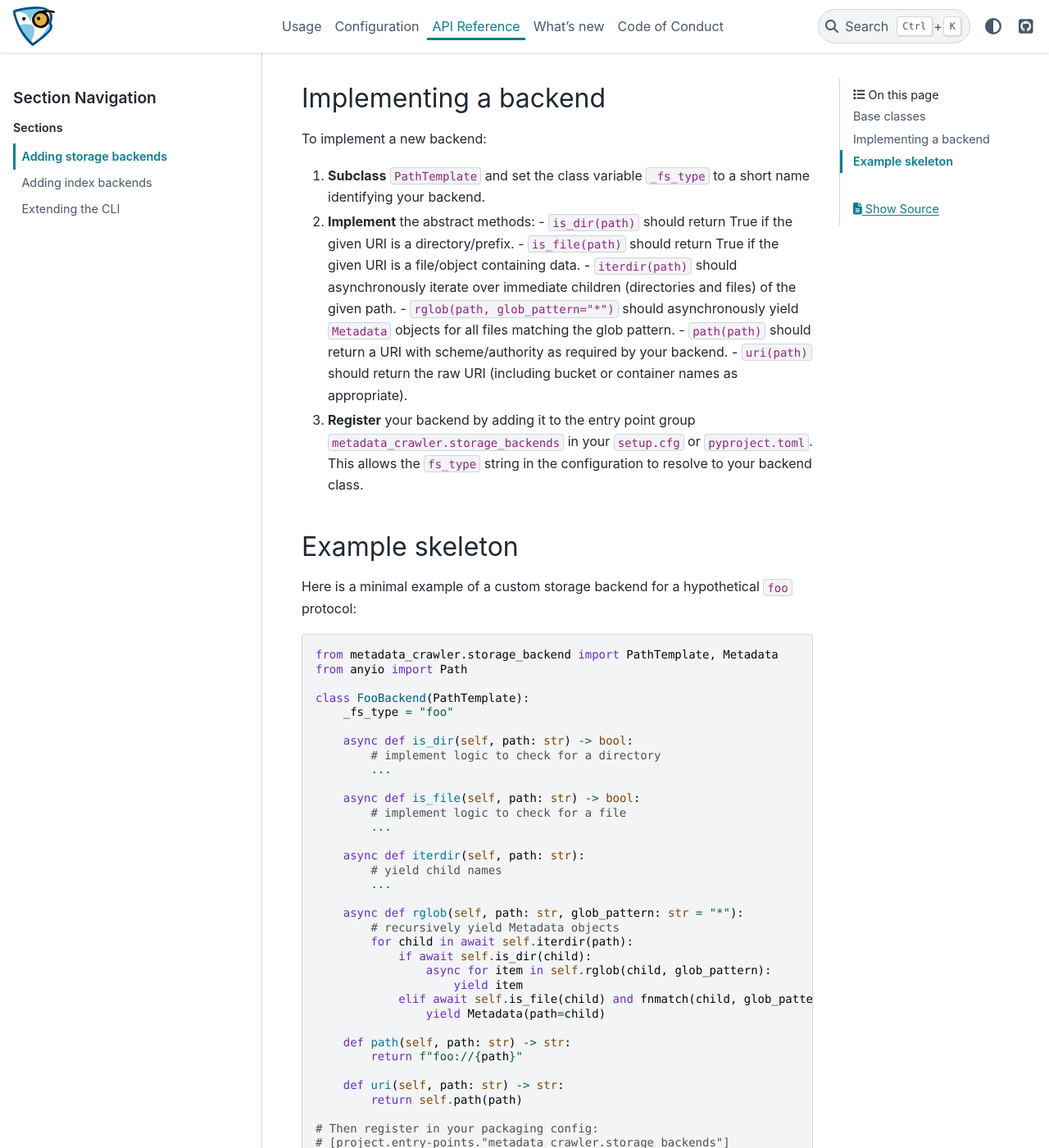
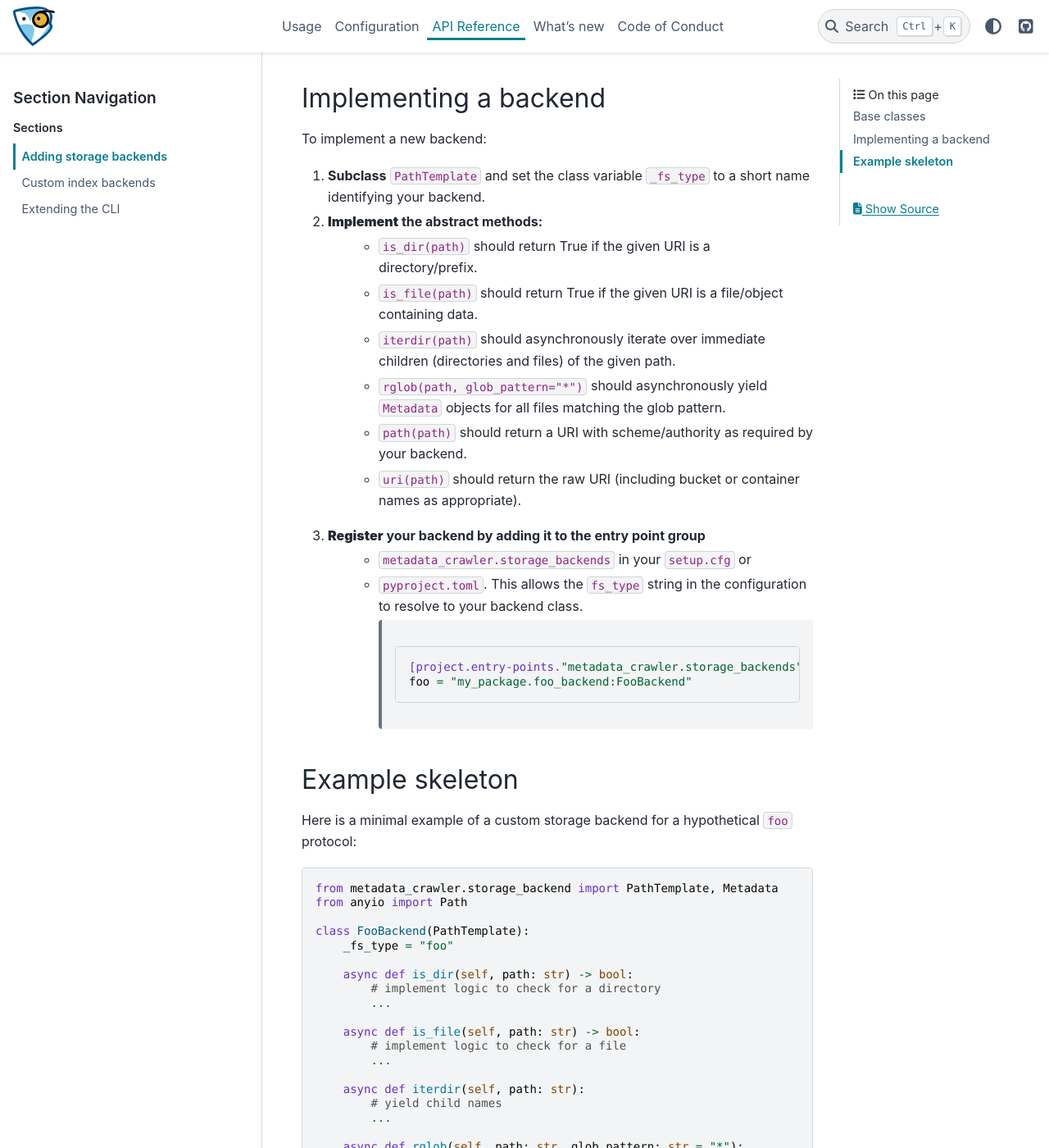
Before and after one commit to freva-org/metadata-crawler, a Sphinx documentation site: the page built from docs/source/chapter3-api/sec1-storage-backends.rst, in a window 1280 px wide and 1400 px high, scrolled down 671 px. Shown: the whole window at 82% size. Built offline with Sphinx 7.4.7 and the PyData theme 0.15.4, drawn with Linux system fonts in a browser that asks for light colours; some of the changed text lies outside the part shown.

```diff
--- a/docs/source/chapter3-api/sec1-storage-backends.rst
+++ b/docs/source/chapter3-api/sec1-storage-backends.rst
@@ -29,19 +29,24 @@ Implementing a backend
 
 To implement a new backend:
 
-1. **Subclass** ``PathTemplate`` and set the class variable
-   ``_fs_type`` to a short name identifying your backend.
+1. **Subclass** ``PathTemplate`` and set the class variable ``_fs_type`` to a
+   short name identifying your backend.
 2. **Implement** the abstract methods:
-   - ``is_dir(path)`` should return True if the given URI is a directory/prefix.
-   - ``is_file(path)`` should return True if the given URI is a file/object containing data.
-   - ``iterdir(path)`` should asynchronously iterate over immediate children (directories and files) of the given path.
-   - ``rglob(path, glob_pattern="*")`` should asynchronously yield ``Metadata`` objects for all files matching the glob pattern.
-   - ``path(path)`` should return a URI with scheme/authority as required by your backend.
-   - ``uri(path)`` should return the raw URI (including bucket or container names as appropriate).
+    * ``is_dir(path)`` should return True if the given URI is a directory/prefix.
+    * ``is_file(path)`` should return True if the given URI is a file/object containing data.
+    * ``iterdir(path)`` should asynchronously iterate over immediate children (directories and files) of the given path.
+    * ``rglob(path, glob_pattern="*")`` should asynchronously yield ``Metadata`` objects for all files matching the glob pattern.
+    * ``path(path)`` should return a URI with scheme/authority as required by your backend.
+    * ``uri(path)`` should return the raw URI (including bucket or container names as appropriate).
 3. **Register** your backend by adding it to the entry point group
-   ``metadata_crawler.storage_backends`` in your ``setup.cfg`` or
-   ``pyproject.toml``.  This allows the ``fs_type`` string in the
-   configuration to resolve to your backend class.
+    * ``metadata_crawler.storage_backends`` in your ``setup.cfg`` or
+    * ``pyproject.toml``.  This allows the ``fs_type`` string in the configuration to resolve to your backend class.
+
+        .. code-block:: toml
+
+            [project.entry-points."metadata_crawler.storage_backends"]
+            foo = "my_package.foo_backend:FooBackend"
+
 
 Example skeleton
 ^^^^^^^^^^^^^^^^
@@ -84,10 +89,16 @@ hypothetical ``foo`` protocol:
        def uri(self, path: str) -> str:
            return self.path(path)
 
+
+.. code-block:: toml
+
    # Then register in your packaging config:
-   # [project.entry-points."metadata_crawler.storage_backends"]
-   # foo = "my_package.foo_backend:FooBackend"
+   [project.entry-points."metadata_crawler.storage_backends"]
+   foo = "my_package.foo_backend:FooBackend"
 
 Once registered, you can set ``fs_type = "foo"`` in a dataset
 definition and optionally provide ``storage_options`` that will be
 passed into your backend’s constructor.
+
+
+.. automodule:: metadata_crawler.api.storage_backend
--- a/docs/source/conf.py
+++ b/docs/source/conf.py
@@ -144,11 +144,9 @@ html_static_path = ["_static"]
 # theme’s CSS.
 
 # -- Intersphinx configuration --------------------------------------------
-intersphinx_mapping = {
-    "python": ("https://docs.python.org/3", None),
-    "pydantic": ("https://docs.pydantic.dev/latest/", None),
-    "xarray": ("https://docs.xarray.dev/en/stable", None),
-}
+# intersphinx_mapping = {
+#    "python": ("https://docs.python.org/3", None),
+# }
 
 # The master toctree document.
 master_doc = "index"
```
Also changed, not shown: docs/source/chapter3-api/sec2-index-backends.rst (+15 -21 lines), docs/source/chapter3-api/sec3-cli.rst (+26 -33 lines), 1 other file.
